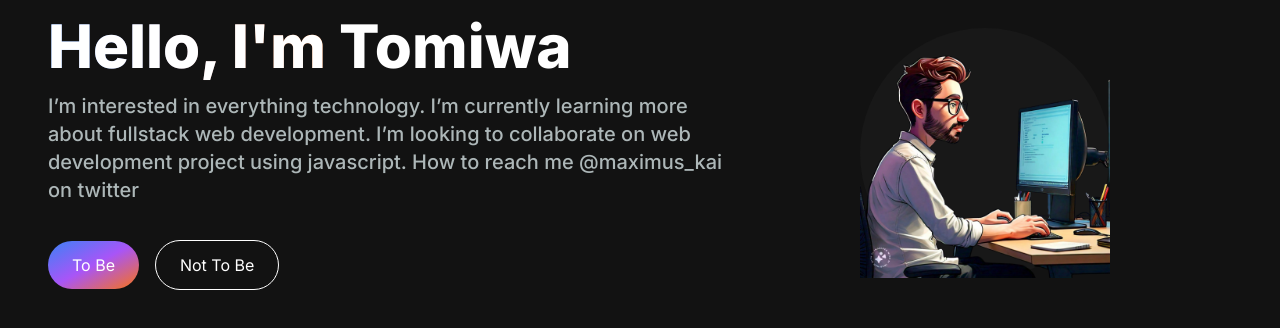
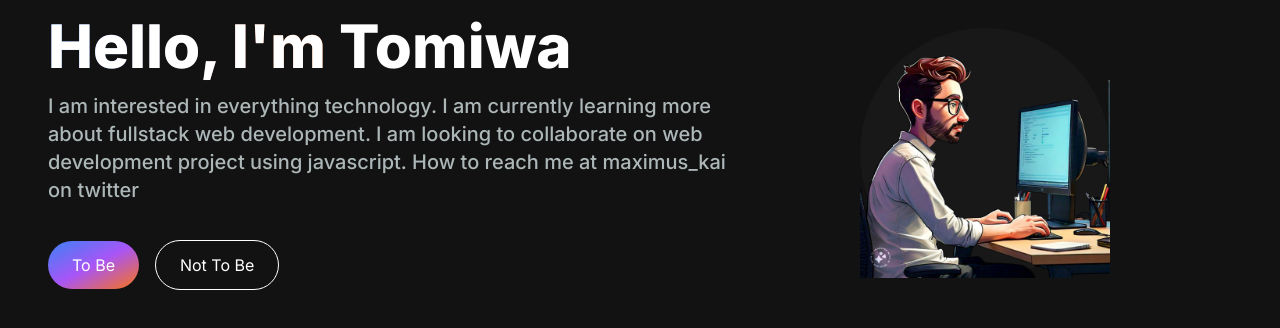
Before and after one commit to maximus-kai/portfolio, a Next.js app: page / in a window 1280 px wide. Shown: the top 328 px of the page. Built offline with nearby package versions, Linux system fonts and the light colour scheme.

Commit message:
problem with aptos

```diff
--- a/app/src/components/HeroSection.tsx
+++ b/app/src/components/HeroSection.tsx
@@ -12,10 +12,10 @@ export default function Hero() {
             Tomiwa
       </h1>
       <p className='text-[#adb7b8] text-lg lg:text-xl mb-6 font-medium'>
-      I’m interested in everything technology.
- I’m currently learning more about fullstack web development.
- I’m looking to collaborate on web development project using javascript.
- How to reach me @maximus_kai on twitter
+   I am interested in everything technology.
+   I am currently learning more about fullstack web development.
+   I am looking to collaborate on web development project using javascript.
+   How to reach me at maximus_kai on twitter
           </p>
           <div>
             <button className='px-6 py-3 w-full sm:w-fit rounded-full mr-4 bg-gradient-to-br from-blue-500 via-purple-500 to-orange-500 hover:bg-slate-200 text-white'>
```
